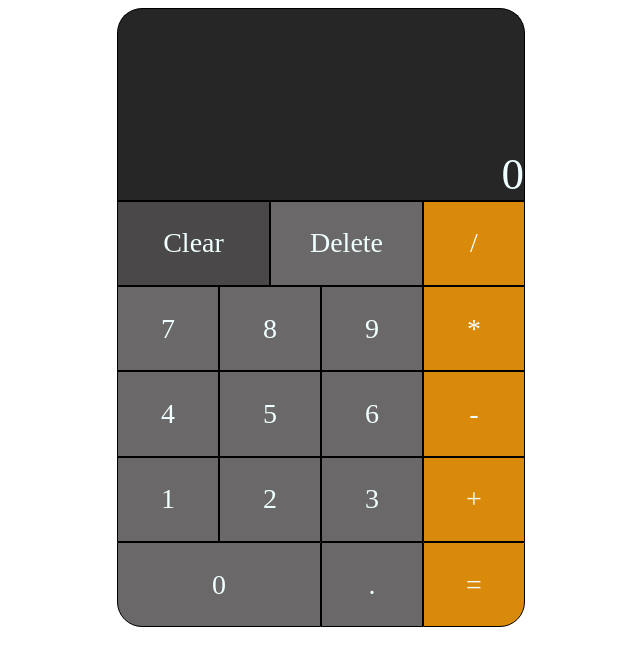
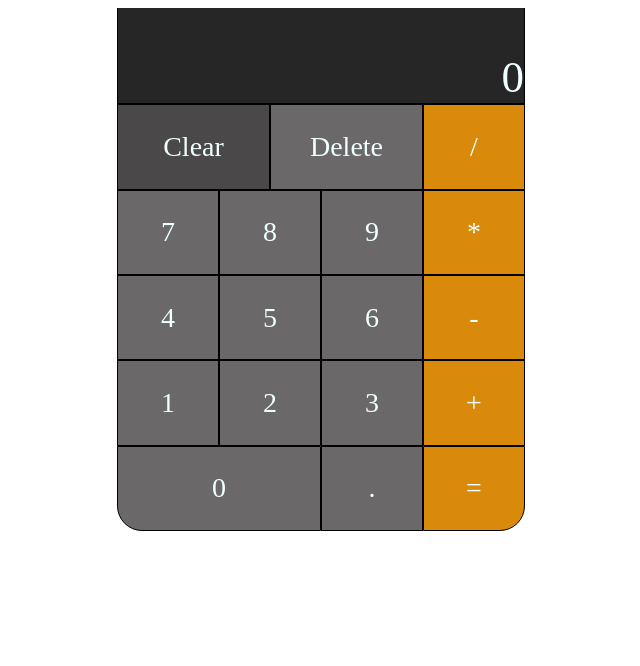
Before and after one commit to WiggityWig/Calculator, a plain HTML site: page index.html in a window 1280 px wide. Shown: the whole page, without its empty margins (298-938 px from the left). Drawn offline with Linux system fonts and the light colour scheme.

Commit message:
change div

```diff
--- a/index.html
+++ b/index.html
@@ -10,7 +10,7 @@
 </head>
 <body id= "body">
     <div id = "calculator-container">
-            <div id = "display-container1"></div>
+
             <div id = "display-container">
                 <div id = 'display'>0</div>
             </div>
```
